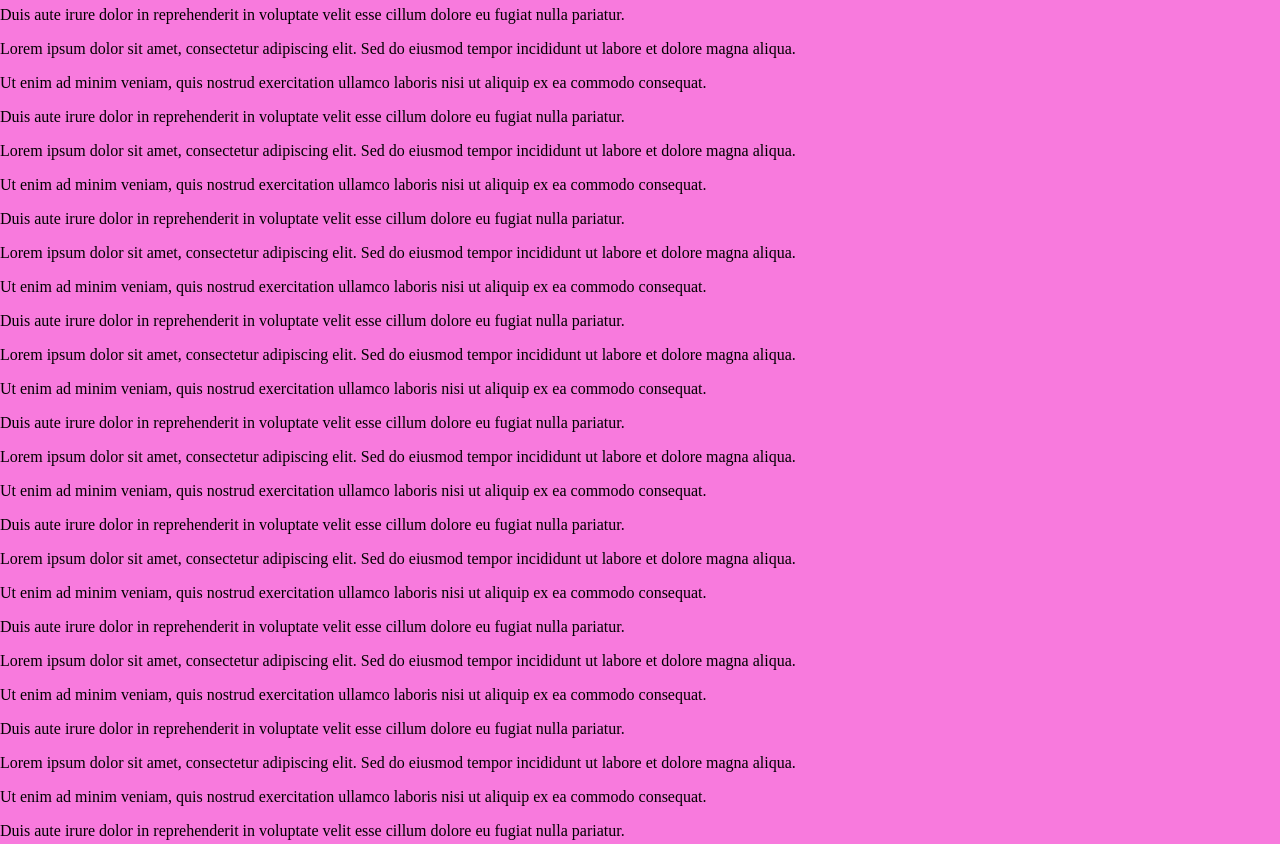
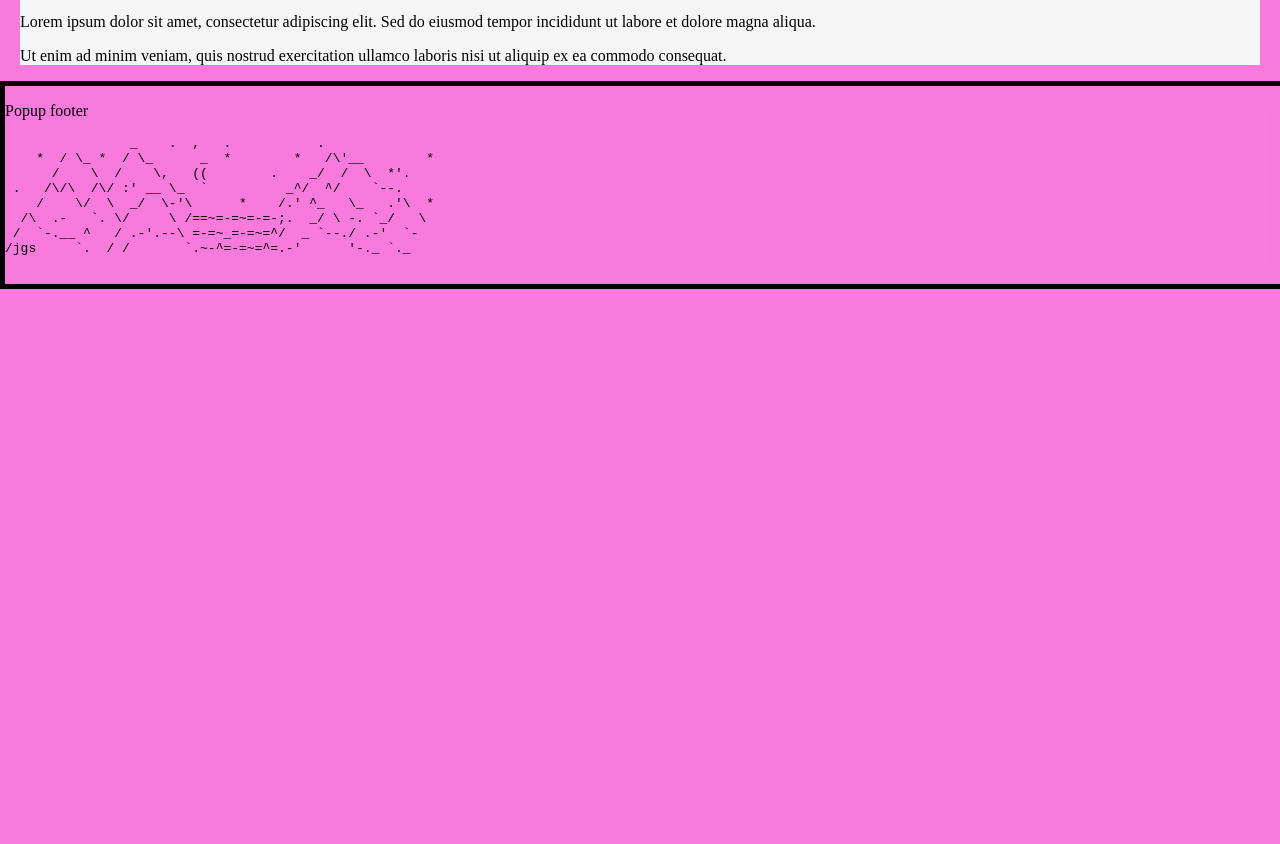
Before and after one commit to MartinAllsbrook/popup-footer, a plain HTML site: page index.html in a window 1280 px wide. Shown: the part 1536-2380 px from the top of the page. After the commit the page ends 1825 px from the top, so only its background shows below. Drawn offline with Linux system fonts and the light colour scheme.

Commit message:
Experiments

```diff
--- a/index.html
+++ b/index.html
@@ -56,28 +56,8 @@
             <p>Duis aute irure dolor in reprehenderit in voluptate velit esse cillum dolore eu fugiat nulla pariatur.</p>
             <p>Lorem ipsum dolor sit amet, consectetur adipiscing elit. Sed do eiusmod tempor incididunt ut labore et dolore magna aliqua.</p>
             <p>Ut enim ad minim veniam, quis nostrud exercitation ullamco laboris nisi ut aliquip ex ea commodo consequat.</p>
-            <p>Duis aute irure dolor in reprehenderit in voluptate velit esse cillum dolore eu fugiat nulla pariatur.</p>
-            <p>Lorem ipsum dolor sit amet, consectetur adipiscing elit. Sed do eiusmod tempor incididunt ut labore et dolore magna aliqua.</p>
-            <p>Ut enim ad minim veniam, quis nostrud exercitation ullamco laboris nisi ut aliquip ex ea commodo consequat.</p>
-            <p>Duis aute irure dolor in reprehenderit in voluptate velit esse cillum dolore eu fugiat nulla pariatur.</p>
-            <p>Lorem ipsum dolor sit amet, consectetur adipiscing elit. Sed do eiusmod tempor incididunt ut labore et dolore magna aliqua.</p>
-            <p>Ut enim ad minim veniam, quis nostrud exercitation ullamco laboris nisi ut aliquip ex ea commodo consequat.</p>
-            <p>Duis aute irure dolor in reprehenderit in voluptate velit esse cillum dolore eu fugiat nulla pariatur.</p>
-            <p>Lorem ipsum dolor sit amet, consectetur adipiscing elit. Sed do eiusmod tempor incididunt ut labore et dolore magna aliqua.</p>
-            <p>Ut enim ad minim veniam, quis nostrud exercitation ullamco laboris nisi ut aliquip ex ea commodo consequat.</p>
-            <p>Duis aute irure dolor in reprehenderit in voluptate velit esse cillum dolore eu fugiat nulla pariatur.</p>
-            <p>Lorem ipsum dolor sit amet, consectetur adipiscing elit. Sed do eiusmod tempor incididunt ut labore et dolore magna aliqua.</p>
-            <p>Ut enim ad minim veniam, quis nostrud exercitation ullamco laboris nisi ut aliquip ex ea commodo consequat.</p>
-            <p>Duis aute irure dolor in reprehenderit in voluptate velit esse cillum dolore eu fugiat nulla pariatur.</p>
-            <p>Lorem ipsum dolor sit amet, consectetur adipiscing elit. Sed do eiusmod tempor incididunt ut labore et dolore magna aliqua.</p>
-            <p>Ut enim ad minim veniam, quis nostrud exercitation ullamco laboris nisi ut aliquip ex ea commodo consequat.</p>
-            <p>Duis aute irure dolor in reprehenderit in voluptate velit esse cillum dolore eu fugiat nulla pariatur.</p>
-            <p>Lorem ipsum dolor sit amet, consectetur adipiscing elit. Sed do eiusmod tempor incididunt ut labore et dolore magna aliqua.</p>
-            <p>Ut enim ad minim veniam, quis nostrud exercitation ullamco laboris nisi ut aliquip ex ea commodo consequat.</p>
-            <p>Duis aute irure dolor in reprehenderit in voluptate velit esse cillum dolore eu fugiat nulla pariatur.</p>
-            <p>Lorem ipsum dolor sit amet, consectetur adipiscing elit. Sed do eiusmod tempor incididunt ut labore et dolore magna aliqua.</p>
-            <p>Ut enim ad minim veniam, quis nostrud exercitation ullamco laboris nisi ut aliquip ex ea commodo consequat.</p>
-            <p>Duis aute irure dolor in reprehenderit in voluptate velit esse cillum dolore eu fugiat nulla pariatur.</p>
+
+
         </main>
         <footer>
             <p>Popup footer</p>
--- a/style.css
+++ b/style.css
@@ -2,6 +2,7 @@ h1 {
     color:rgb(56, 20, 26);
     font-family: 'EB Garamond';
     font-style: italic;
+    margin:0;
 }
 
 body {
@@ -12,6 +13,8 @@ body {
 main {
     position: sticky;
     top: -100px;
+    background-color: whitesmoke;
+    margin: 0px 20px;
 }
 
 footer {
```
